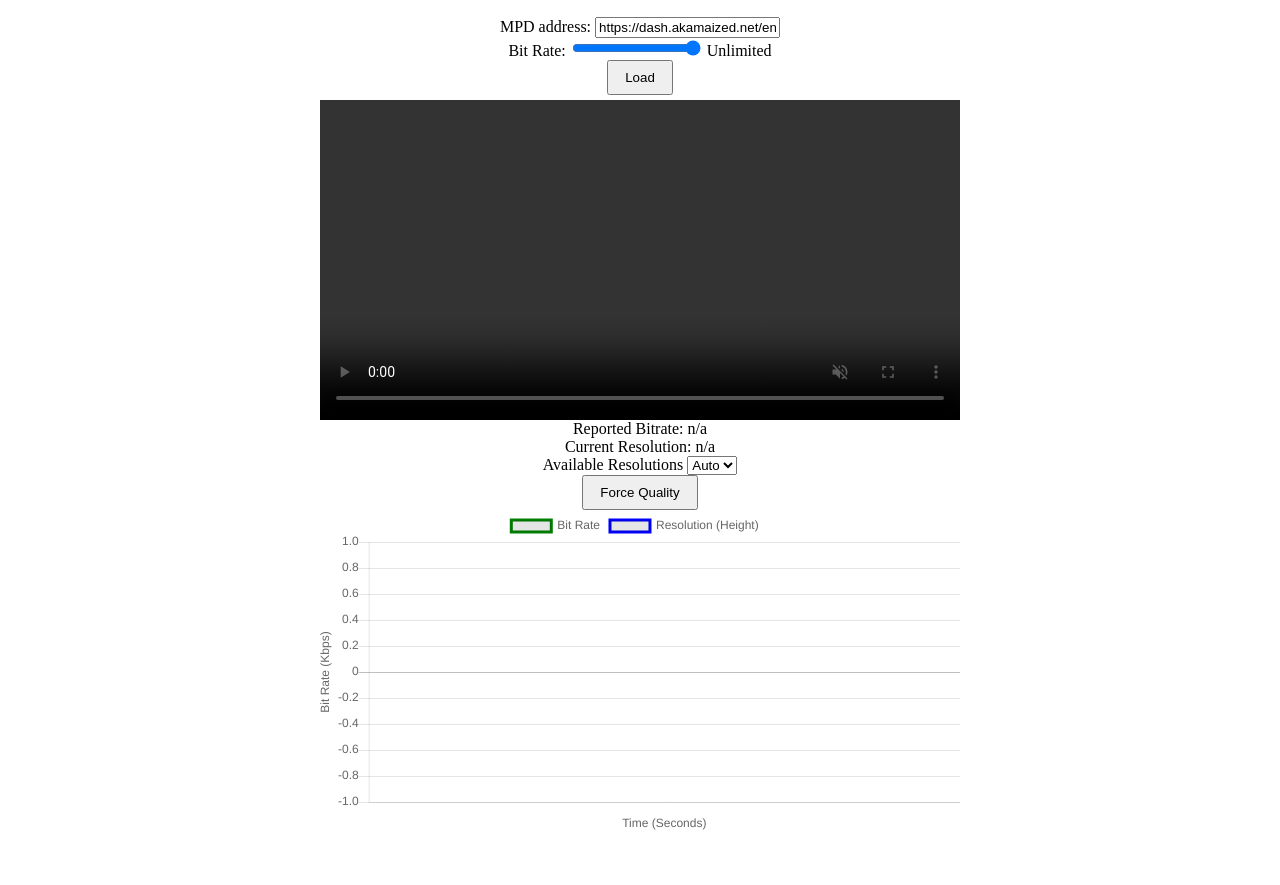
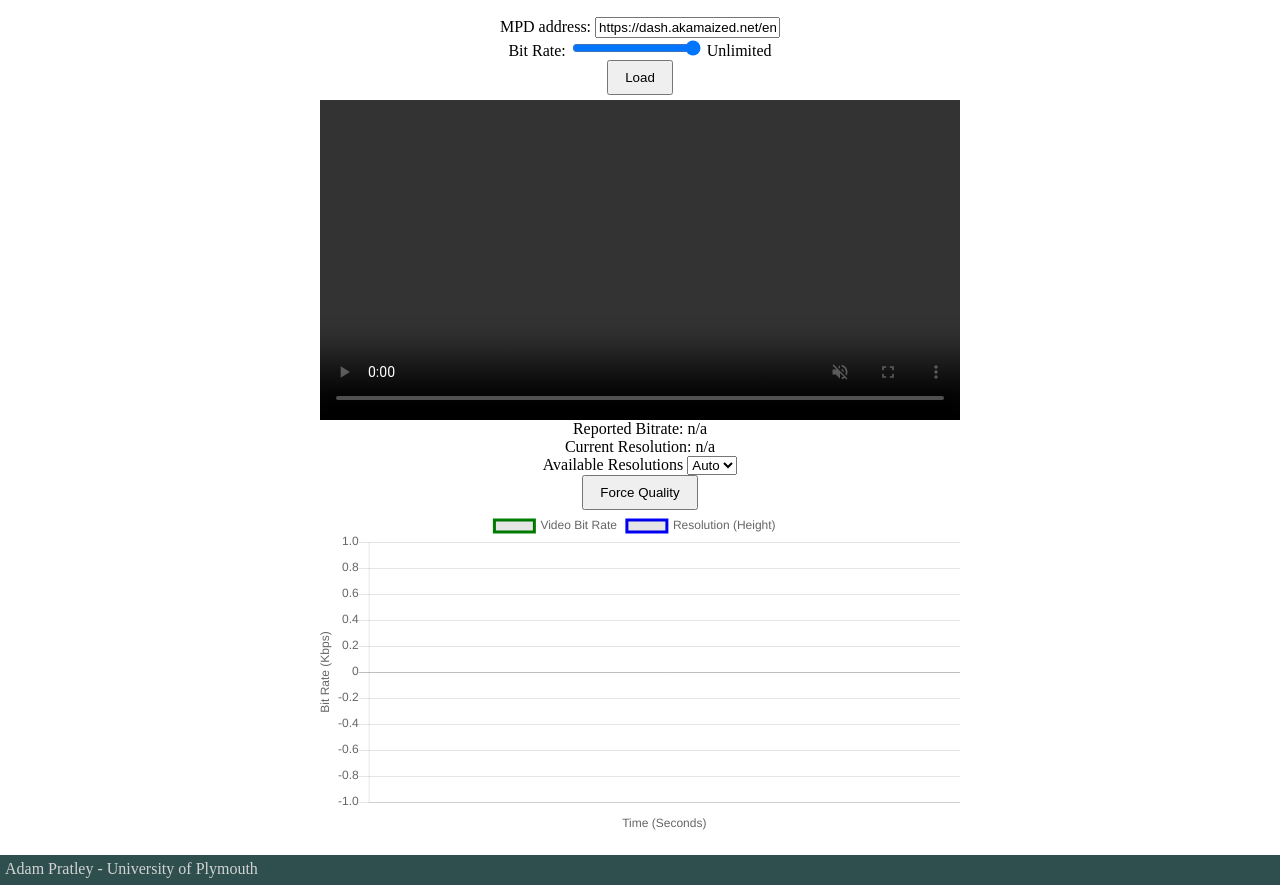
Before and after one commit to AdamPratley/COMP3000-PROJ, a website: page index.html in a window 1280 px wide. Shown: the part 90-975 px from the top of the page. Before the commit the page ends 945 px from the top, so only its background shows below. Drawn offline with Linux system fonts and the light colour scheme.

Commit message:
UI updates
Added Footer
Changed graph label

```diff
--- a/index.html
+++ b/index.html
@@ -39,8 +39,11 @@
             <canvas id="myChart"></canvas>
         </div>
 
+
+
         <script src="libs/Chart.min.js"></script>
         <script src="libs/dash.all.min.js"></script>
         <script src="main.js"></script>
+        <footer class="footer"><p class="footerp">Adam Pratley - University of Plymouth</p></footer>
     </body>
 </html>
--- a/main.js
+++ b/main.js
@@ -56,7 +56,7 @@ var achart = new Chart("myChart", {
         data: greenY,
         borderColor: "green",
         fill: false,
-        label: "Bit Rate"
+        label: "Video Bit Rate"
       }, {
         data: blueY,
         borderColor: "blue",
--- a/style.css
+++ b/style.css
@@ -9,7 +9,7 @@ body{
 
 .topnav{
     background-color: darkslategray;
-    color: white;
+    color: whitesmoke;
 }
 .Header{
     padding: 1px;
@@ -45,3 +45,13 @@ video {
     max-width:720px;
     margin-bottom: 25px;
 }
+
+.footer{
+    background-color: darkslategray;
+    height:30px;
+}
+
+.footerp{
+    color:lightgray;
+    padding:5px;
+}
```
